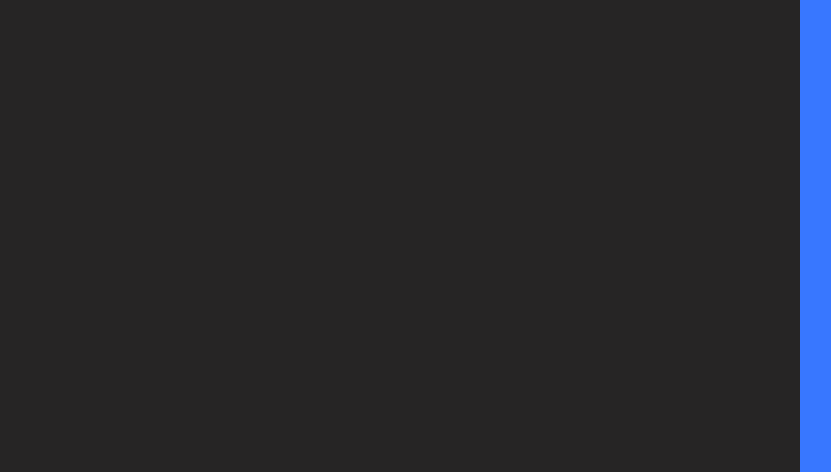
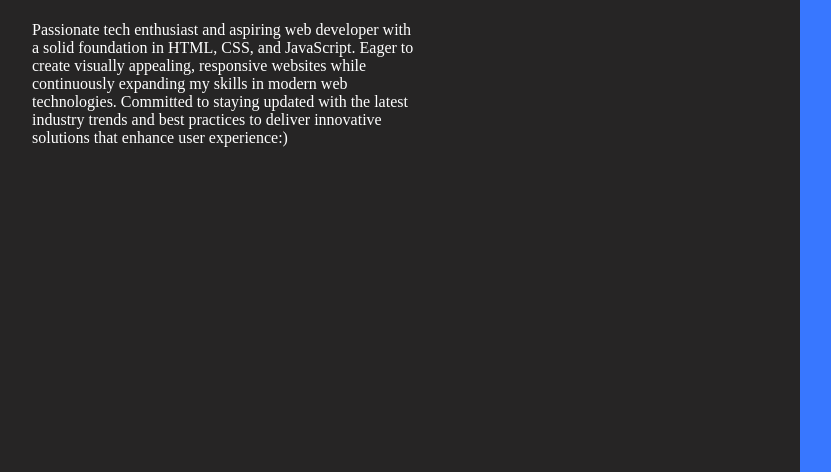
Before and after one commit to ankitadasz/PORTFOLIO, a plain HTML site: page index.html in a window 1280 px wide. Shown: the part 328-800 px from the top of the page, without its empty margins (96-927 px from the left). Drawn offline with Linux system fonts and the light colour scheme.

Commit message:
changes done

```diff
--- a/index.html
+++ b/index.html
@@ -1,10 +1,10 @@
 <!DOCTYPE html>
 <html lang="en">
   <head>
-    <meta charset="UTF-8">
-    <meta name="viewport" content="width=device-width, initial-scale=1.0">
+    <meta charset="UTF-8" />
+    <meta name="viewport" content="width=device-width, initial-scale=1.0" />
     <title>Portfolio</title>
-    <link rel="stylesheet" href="style.css">
+    <link rel="stylesheet" href="style.css" />
   </head>
   <body>
     <div class="container">
@@ -17,11 +17,23 @@
       </div>
       <div class="leftcontainer">
 
-        </div>
-        <div class="rightcontainer">
+        <div class="text">
+
+            <p>Hii! I am Ankita Das</p><br>
+            <h1>WEB DEVELOPER</h1>
+            <br /><br />
+            <p id="about">
+              Passionate tech enthusiast and aspiring web developer with a solid
+              foundation in HTML, CSS, and JavaScript. Eager to create visually
+              appealing, responsive websites while continuously expanding my skills
+              in modern web technologies. Committed to staying updated with the
+              latest industry trends and best practices to deliver innovative
+              solutions that enhance user experience:)
+            </p>
 
         </div>
       </div>
-
+      <div class="rightcontainer"></div>
+    </div>
   </body>
 </html>
--- a/style.css
+++ b/style.css
@@ -35,3 +35,12 @@ a{
     width: 30vw;
     height: 100vh;
 }
+.text{
+    position: absolute;
+    margin-top: 30vh;
+    margin-left: 10vw;
+    color: #fff;
+}
+#about{
+    margin-right: 60vw;
+}
```
Lines whose indentation alone changed are shown as unchanged.
